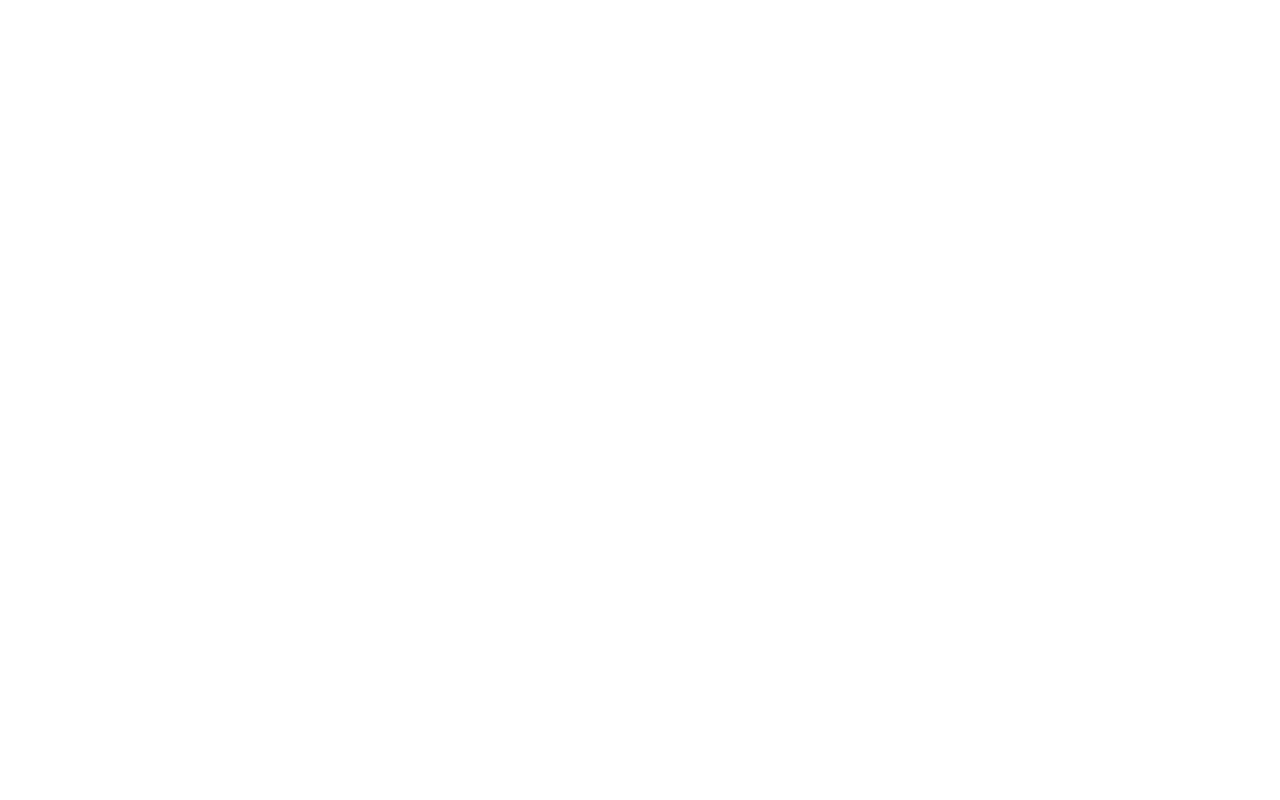
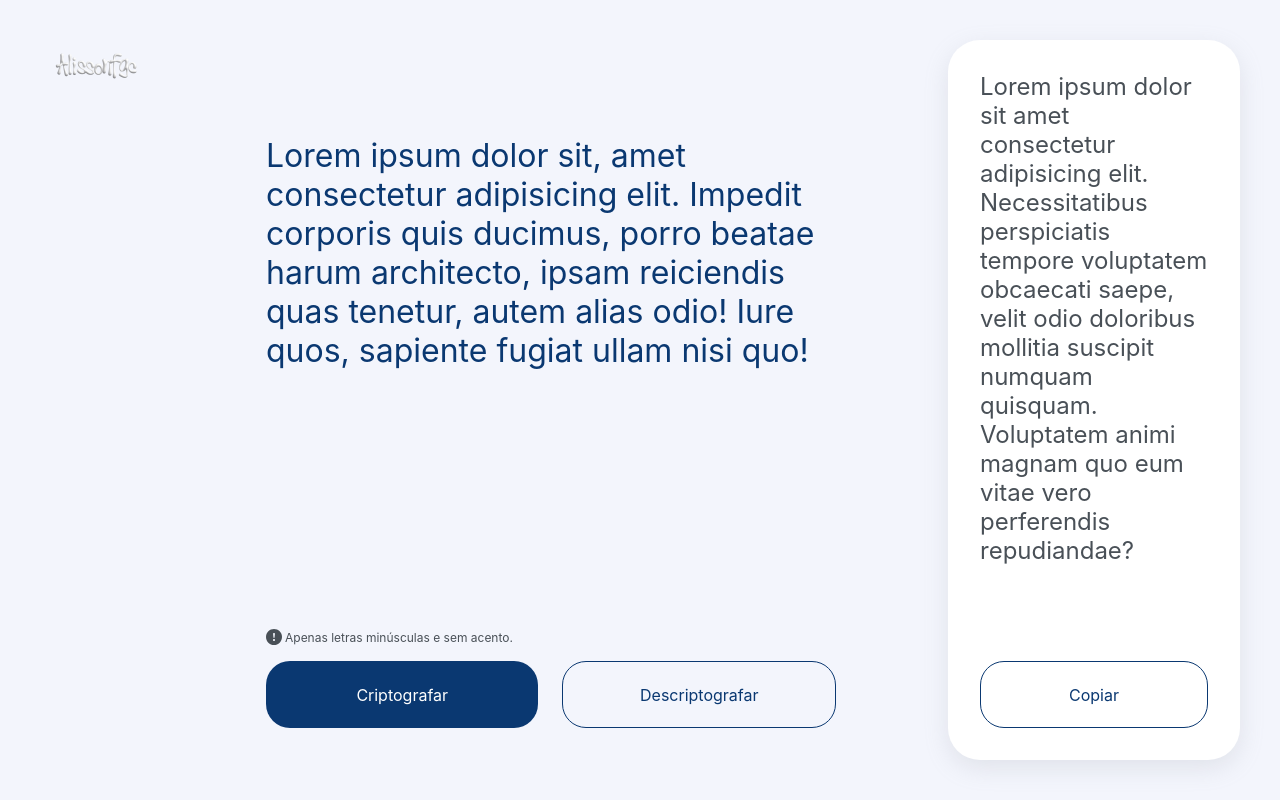
Before and after one commit to alissonfgc/text_decoder, a plain HTML site: page index.html in a window 1280 px wide. Drawn offline with Linux system fonts and the light colour scheme.

Commit message:
finished assembling the page elements

```diff
--- a/index.html
+++ b/index.html
@@ -1,12 +1,52 @@
 <!DOCTYPE html>
-<html lang="pt-BR">
+<html lang="pt-br">
+
 <head>
     <meta charset="UTF-8">
     <meta name="viewport" content="width=device-width, initial-scale=1.0">
     <link rel="stylesheet" href="./styles/style.css">
     <title>Decodificador de texto</title>
 </head>
+
 <body>
+    <section id="content">
+        <nav id="navbar">
+            <img id="img-logo" src="./img/logo.png" alt="">
+        </nav>
+        <div class="card" id="main-content">
+            <div class="fields" id="text-field">
+                <p>Lorem ipsum dolor sit, amet consectetur adipisicing elit. Impedit corporis quis ducimus, porro beatae
+                    harum architecto, ipsam reiciendis quas tenetur, autem alias odio! Iure quos, sapiente fugiat ullam
+                    nisi quo!</p>
+            </div>
+            <div class="fields">
+                <div id="alert-field">
+                    <img src="./img/alert-icon.svg">
+                    <p>Apenas letras minúsculas e sem acento.</p>
+                </div>
+                <div class="buttons-field" id="secondary">
+                    <button class="btn primary-btn">Criptografar</button>
+                    <button class="btn secondary-btn">Descriptografar</button>
+                </div>
+            </div>
+        </div>
+        <div class="card" id="secondary-content">
+            <div class="fields" id="secondary-text-field">
+                <p> Lorem ipsum dolor sit amet consectetur adipisicing elit. Necessitatibus perspiciatis tempore
+                    voluptatem obcaecati saepe, velit odio doloribus mollitia suscipit numquam quisquam. Voluptatem
+                    animi magnam quo eum vitae vero perferendis repudiandae?
+                </p>
+            </div>
+            <div class="fields" id="empty-text-alert" style="display:none">
+                <img src="./img/image-empty-field.svg" alt="">
+                <b>Nenhuma mensagem encontrada</b>
+                <p>Digite um texto que você deseja criptografar ou descriptografar.</p>
+            </div>
+            <div class="buttons-field" id="secondary">
+                <button class="btn secondary-btn">Copiar</button>
+            </div>
+        </div>
+    </section>
+</body>
 
-</body>
 </html>
--- a/styles/style.css
+++ b/styles/style.css
@@ -1,18 +1,190 @@
+:root {
+    --main-bg-color: #F3F5FC;
+    --secondary-bg-color: #FFFFFF;
+
+    --text-color: #0A3871;
+    --text-color-light: #FFFFFF;
+    --text-color-gray-400: #495057;
+    --text-color-gray-500: #343A40;
+
+    --width-desktop: 1440px;
+    --width-tablet: 768px;
+    --width-mobile: 375px;
+
+    --btn-border-radius: 1.5rem;
+    --card-border-radius: 2rem;
+
+    --btn-primary: #0A3871;
+    --btn-primary-hover: #072B61;
+
+    --btn-secondary-border: #0A3871;
+    --btn-secondary-hover: #EFF1FA;
+}
+
 * {
     margin: 0;
     padding: 0;
     box-sizing: border-box;
     text-decoration: none;
+    font-size: 1rem;
+    font-family: "Inter", sans-serif;
+    font-style: normal;
 }
 
-:root {
-    --bg-color: #F3F5FC;
-    --bg-color-secundary: #FFFFFF;
+#content {
+    width: 100%;
+    min-height: 100vh;
+    background-color: var(--main-bg-color);
+    display: flex;
+    flex-wrap: wrap;
+    padding: 2.5rem;
+    gap: 5rem;
 
-    --text-color-blue: #0A3871;
-    --text-color-gray-400: #495057;
-    --text-color-gray-500: #343A40;
+    nav {
+        /*  teste === para haver portabilidade as configuracoes devem ser alteradas*/
+        flex: 1 1 0;
+        max-width: 120px;
+        display: flex;
+        align-items: flex-start;
+        justify-content: center;
 
-    --dark-blue-300: #0A3871;
-    --bt-secundary-hover: #D8DFE8;
+        /*
+        @media screen and (max-width: 992px) {
+        }
+
+        @media screen and (max-width: 600px) {
+        } */
+
+        #img-logo {
+            height: 3rem;
+        }
+
+    }
+
+    div.card {
+        padding: 2rem;
+        display: flex;
+        gap: 2rem;
+        align-items: center;
+        flex-direction: column;
+        justify-content: space-between;
+    }
+
+    .fields {
+        width: 100%;
+        display: flex;
+        flex-direction: column;
+        gap: 1rem;
+    }
+
+    #text-field {
+        margin-top: 4rem;
+
+        p {
+            font-size: 2rem;
+            color: var(--text-color);
+        }
+    }
+
+    #secondary-text-field {
+        p {
+            font-size: 1.5rem;
+            color: var(--text-color-gray-400);
+        }
+    }
+
+    #alert-field {
+        display: inline-flex;
+        align-items: center;
+        gap: 3px;
+        color: var(--text-color-gray-400);
+        p {
+            font-size: 0.75rem;
+        }
+    }
+
+    .buttons-field {
+        width: 100%;
+        display: flex;
+        align-items: center;
+        gap: 1.5rem;
+
+        .btn {
+            width: 100%;
+            height: 67px;
+            border-radius: var(--btn-border-radius);
+        }
+
+        .primary-btn {
+            border: none;
+            background-color: var(--btn-primary);
+            color: var(--text-color-light);
+            transition: 0.5s;
+        }
+
+        .primary-btn:hover {
+            background-color: var(--btn-primary-hover);
+            transition: 0.5s;
+        }
+
+        .secondary-btn {
+            background-color: transparent;
+            border: 1px solid var(--btn-secondary-border);
+            color: var(--btn-secondary-border);
+            transition: 0.5s;
+        }
+
+        .secondary-btn:hover {
+            background-color: var(--btn-secondary-hover);
+            transition: 0.5s;
+        }
+
+    }
+
+    #empty-text-alert {
+        height: 100%;
+        display: flex;
+        align-items: center;
+        text-align: center;
+        justify-content: center;
+
+        img {
+            max-width: 100%;
+        }
+
+        b {
+            font-size: 1.5rem;
+            color: var(--text-color-gray-500);
+            user-select: none;
+        }
+
+        p {
+            color: var(--text-color-gray-400);
+            user-select: none;
+        }
+    }
+
+    #main-content {
+        /*
+        @media screen and (max-width: 992px) {
+        }
+
+        @media screen and (max-width: 600px) { secondary-content
+        } */
+        flex: 5 1 0;
+    }
+
+    #secondary-content {
+        /*
+        @media screen and (max-width: 992px) {
+        }
+
+        @media screen and (max-width: 600px) { secondary-content
+        } */
+        flex: 2 1 0;
+        background-color: var(--secondary-bg-color);
+        border-radius: var(--card-border-radius);
+        box-shadow: rgba(149, 157, 165, 0.2) 0px 8px 24px;
+    }
+
 }
```
